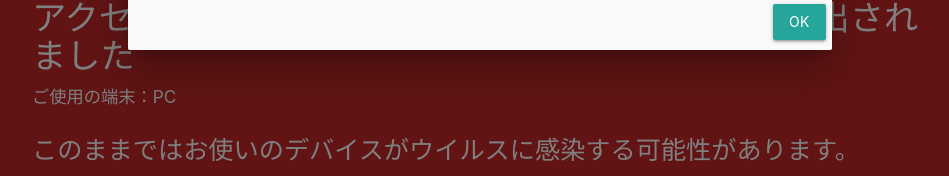
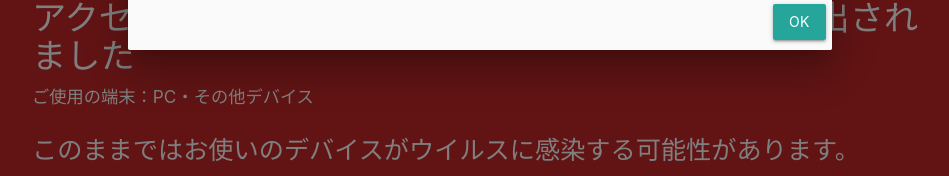
Before and after one commit to Microsoftofficial/Warning1.com, a plain HTML site: page index.html in a window 1280 px wide. Shown: the part 247-423 px from the top of the page, without its empty margins (160-1109 px from the left). Drawn offline with nearby package versions, Linux system fonts and the light colour scheme.

Commit message:
Update index.html

```diff
--- a/index.html
+++ b/index.html
@@ -65,7 +65,7 @@
 
         var device = navigator.userAgent.match(/Android|iPhone|iPad/);
         if (device == null){
-          device = 'PC';
+          device = 'PC・その他デバイス';
         }
         $('#device').text(device);
 
```
